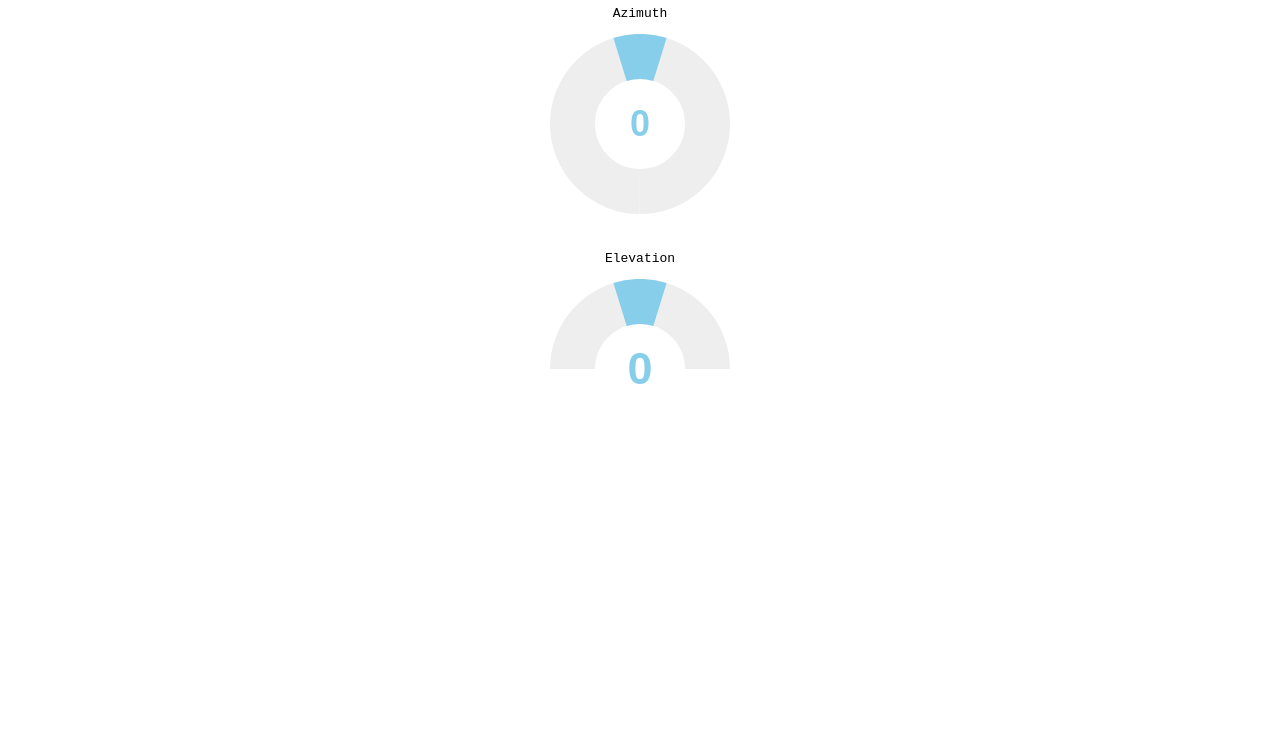
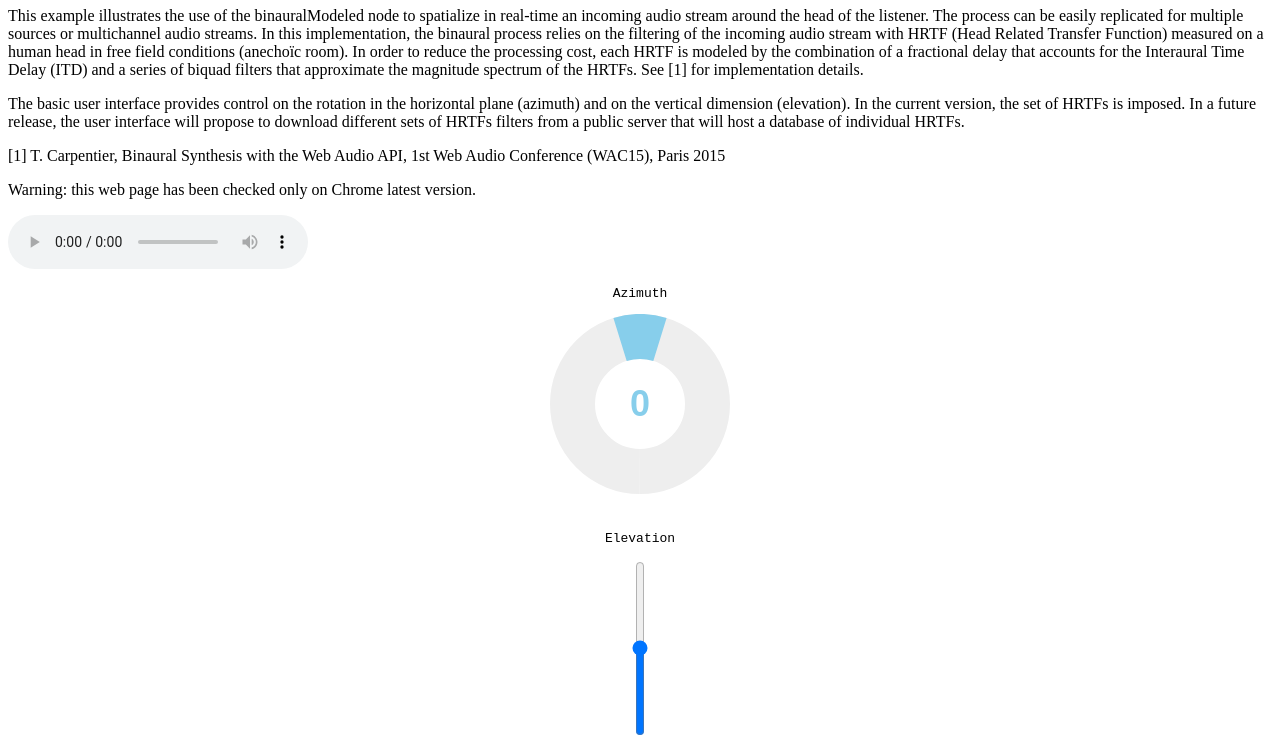
Before and after one commit to Ircam-RnD/binauralModeled, a website: page examples/index.html in a window 1280 px wide. Shown: the part 73-821 px from the top of the page. Before the commit the page ends 800 px from the top, so only its background shows below. Drawn offline with Linux system fonts and the light colour scheme; no server answers.

Commit message:
Update examples

```diff
--- a/examples/index.html
+++ b/examples/index.html
@@ -1,55 +1,78 @@
 <!DOCTYPE html>
 <html lang="en">
 <head>
-  <title>binauralModeled example</title>
+  <title>Binaural Modeled Example</title>
   <meta charset="utf-8"/>
-  <script src="https://google.github.io/traceur-compiler/bin/traceur.js"></script>
   <script src="/binaural-modeled.min.js"></script>
   <script src="/examples/snd/complete_hrtf_modeled.js"></script>
   <script src="/examples/js/jquery-1.11.1.min.js"></script>
   <script src="/examples/js/jquery.knob.js"></script>
-
-
+  <style type="text/css">
+  input[type=range][orient=vertical]
+  {
+    writing-mode: bt-lr; /* IE */
+    -webkit-appearance: slider-vertical; /* WebKit */
+    width: 8px;
+    height: 175px;
+    padding: 0 5px;
+  }
+  </style>
 </head>
 <body>
+  <h1>Binaural Modeled</h1>
+  <p>
+    This example illustrates the use of the binauralModeled node to spatialize in real-time an incoming audio stream around the head of the listener. The process can be easily replicated for multiple sources or multichannel audio streams. In this implementation, the binaural process relies on the filtering of the incoming audio stream with HRTF (Head Related Transfer Function) measured on a human head in free field conditions (anechoïc room). In order to reduce the processing cost, each HRTF is modeled by the combination of a fractional delay that accounts for the Interaural Time Delay (ITD) and a series of biquad filters that approximate the magnitude spectrum of the HRTFs. See [1] for implementation details.
+  </p>
+
+  <p>
+    The basic user interface provides control on the rotation in the horizontal plane (azimuth) and on the vertical dimension (elevation). In the current version, the set of HRTFs is imposed. In a future release, the user interface will propose to download different sets of HRTFs filters from a public server that will host a database of individual HRTFs.
+  </p>
+
+  <p>
+    [1]  T. Carpentier, Binaural Synthesis with the Web Audio API, 1st Web Audio Conference (WAC15), Paris 2015
+  </p>
+  <p>
+    Warning: this web page has been checked only on Chrome latest version.
+  </p>
+
   <audio src='/examples/snd/breakbeat.wav' id="source" controls loop></audio>
   <center>
-          <pre> Azimuth </pre>
+    <pre>Azimuth</pre>
     <input type="text" data-angleOffset=180 class="vs1" data-width="180" data-cursor=true data-thickness=".5"  data-min="-180" data-max="180" data-rotation="clockwise">
-          <pre> Elevation </pre>
-          <input type="text" data-angleArc=180 data-angleOffset=-90 class="vs2" data-width="180" data-cursor=true data-thickness=".5"  data-min="-90" data-max="90" data-rotation="clockwise">
+    <pre>Elevation</pre>
+    <input type="range" min="-90" max="90" step="0.5" class="vs3" orient="vertical" />
   </center>
 
   <script>
-
-  var loader = function(path, cb){
+    var loader = function(path, cb) {
       var req = new XMLHttpRequest();
       req.open('GET', path, true);
-    req.onreadystatechange = function(evt){
+      req.onreadystatechange = function(evt) {
         if (req.readyState == 4) {
-       if(req.status == 200){
+          if (req.status == 200) {
             cb(req.responseText)
           }
         }
       }
       req.send(null);
     }
+
     var IR, sourcePosition;
 
-loader('/examples/opendap/irc_1002.sofa.IR', function(res){
+    loader('/examples/opendap/irc_1002.sofa.IR', function(res) {
       IR = res;
-  loader('/examples/opendap/irc_1002.sofa.asc.sourceposition', function(res){
+      loader('/examples/opendap/irc_1002.sofa.asc.sourceposition', function(res) {
         sourcePosition = res;
         // split the global string into an array of strings
         var sourcesPositions = sourcePosition.split('\n');
         // remove first line which is useless
-        sourcesPositions.shift()
+        sourcesPositions.shift();
         // remove last line (might be empty) /// TODO : check that
-        sourcesPositions.pop()
+        sourcesPositions.pop();
         var re = /SourcePosition\[(.*)\], (.*), (.*), (.*)/;
 
         // go to each element of the array, and apply the parsing
-        var sourcePositionsParsed = sourcesPositions.map(function(elmt){
+        var sourcePositionsParsed = sourcesPositions.map(function(elmt) {
           var res = re.exec(elmt);
           var obj = {
             index: parseInt(res[1]),
@@ -57,15 +80,14 @@ loader('/examples/opendap/irc_1002.sofa.IR', function(res){
             elevation: parseFloat(res[3]),
             distance: parseFloat(res[4])
           }
-            //console.log(obj)
           return obj;
         })
-        //console.log(sourcePositionsParsed);
+
         var IRs = IR.split('\n');
         IRs.shift()
         IRs.pop()
         var reIR = /Data.IR\[(.*)\]\[(.*)\], (.*)/;
-        var IRsParsed = IRs.map(function(elmt){
+        var IRsParsed = IRs.map(function(elmt) {
           var res = reIR.exec(elmt);
           var obj = {
             a: parseInt(res[1]),
@@ -74,61 +96,39 @@ loader('/examples/opendap/irc_1002.sofa.IR', function(res){
           };
           return obj
         })
-
-        // Work on the other files
-        // sourcePositionsParsed[15].iir_coeffs_left = []
-
-        //binauralModeledNode.HRTFDataset = sourcePositionsParsed
-
       })
     })
+
     var audioContext = new AudioContext();
     var targetNode = audioContext.destination;
 
-        //Create Audio Nodes
-        //var player = new Player(undefined, {audioContext:audioContext});
-        var binauralModeledNode = new BinauralModeled({audioContext:audioContext});
-
+    // Create Audio Nodes
+    var binauralModeledNode = new BinauralModeled({
+      audioContext: audioContext
+    });
     var mediaElement = document.getElementById('source');
     var player = audioContext.createMediaElementSource(mediaElement);
 
-        //Set HRTF dataset
+    // Set HRTF dataset
     binauralModeledNode.HRTFDataset = modeledHRTFData;
-        //Connect Audio Nodes
+    // Connect Audio Nodes
     player.connect(binauralModeledNode.input);
     binauralModeledNode.connect(targetNode);
     binauralModeledNode.setPosition(0, 0, 1);
 
-        //Load player file
-        // bufferLoader.load('/examples/snd/breakbeat.wav').then(function(buffer){
-        //   player.setBuffer(buffer);
-        //   player.enableLoop(true);
-        // })
-        </script>
-
-        <script>
     $(".vs1").val(0);
-          //Listeners of the knobs
+    // Listeners of the knobs
     $(".vs1").knob({
-            'change' : function (v) {
+      'change': function(v) {
         binauralModeledNode.setPosition(v, binauralModeledNode.getPosition().elevation, binauralModeledNode.getPosition().distance);
       },
-            'release' : function (v) {
+      'release': function(v) {
         binauralModeledNode.setPosition(v, binauralModeledNode.getPosition().elevation, binauralModeledNode.getPosition().distance);
       }
     });
-          $(".vs2").val(0);
-          //Listeners of the knobs
-          $(".vs2").knob({
-            'change' : function (v) {
-              binauralModeledNode.setPosition(binauralModeledNode.getPosition().azimuth, v, binauralModeledNode.getPosition().distance);
-            },
-            'release' : function (v) {
-              binauralModeledNode.setPosition(binauralModeledNode.getPosition().azimuth, v, binauralModeledNode.getPosition().distance);
-            }
+    $('.vs3').on("input change", function(evt) {
+      binauralModeledNode.setPosition(binauralModeledNode.getPosition().azimuth, evt.target.value, binauralModeledNode.getPosition().distance);
     });
-
   </script>
-
 </body>
 </html>
```
Lines whose indentation alone changed are shown as unchanged.
